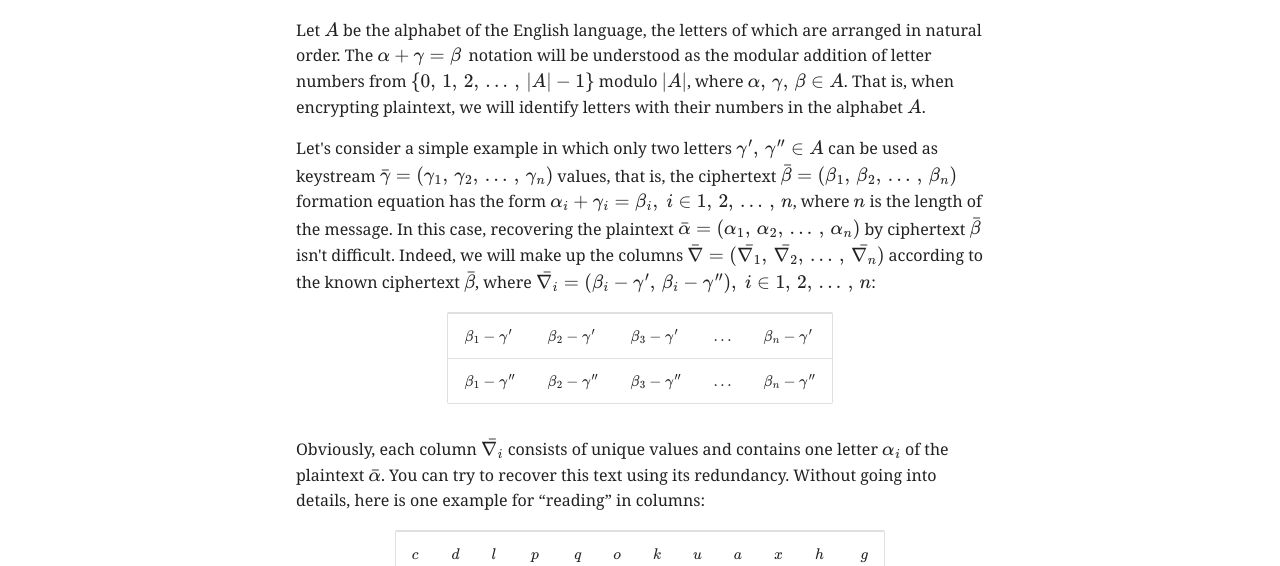
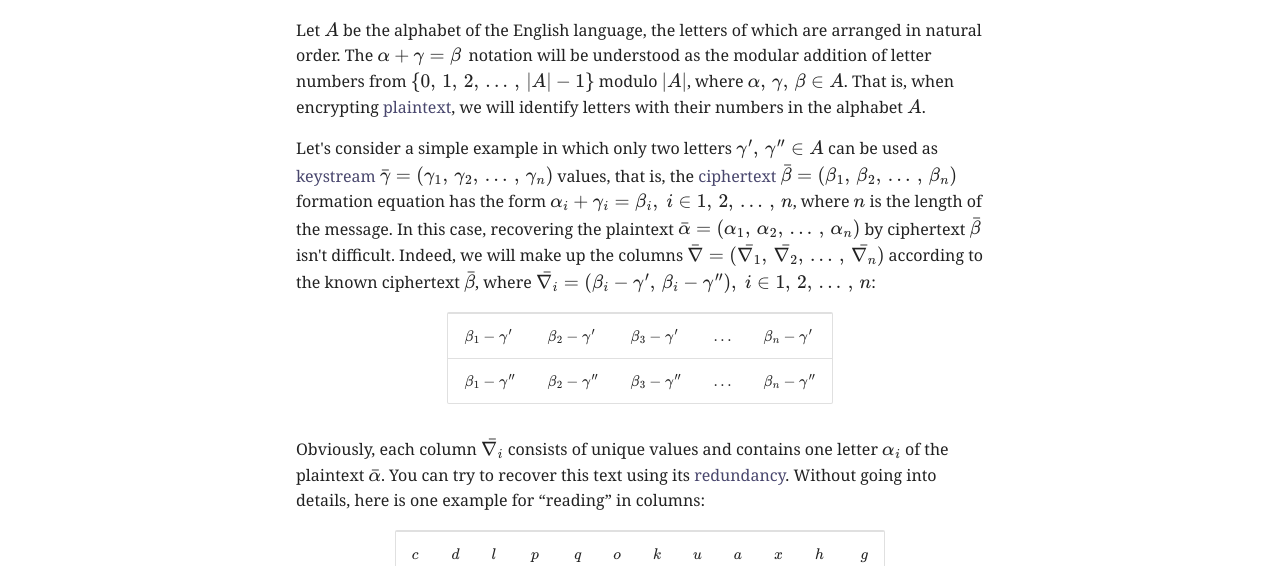
Before and after one commit to alex-snd/TRecover, an MkDocs documentation site: the page built from docs/objective.md, in a window 1280 px wide and 900 px high. Shown: the part 334-900 px from the top of the window. Built offline with MkDocs 1.6.1 and Material for MkDocs 9.7.7, drawn with Linux system fonts in a browser that asks for light colours; some web fonts are replaced; comment, search, counter and statistics services are not loaded; some of the changed lines change nothing that is shown; some of the changed text lies outside the part shown.

Commit message:
Add some terminology links

```diff
--- a/docs/objective.md
+++ b/docs/objective.md
@@ -10,10 +10,11 @@ For a clearer explanation of the problem, let me introduce the following concept
 Let $A$ be the alphabet of the English language, the letters of which are arranged in natural order. The
 $\alpha + \gamma = \beta \,$ notation will be understood as the modular addition of letter numbers from
 $\{ 0, \, 1, \, 2, \, ... \, , \, |A|- 1 \}$ modulo $|A|$, where $\alpha, \, \gamma, \, \beta \in A$.
-That is, when encrypting plaintext, we will identify letters with their numbers in the alphabet $A$.
+That is, when encrypting [plaintext](https://en.wikipedia.org/wiki/Plaintext), we will identify letters with
+their numbers in the alphabet $A$.
 
-Let's consider a simple example in which only two letters $\gamma', \, \gamma'' \in A$ can be used as keystream
-$\bar{\gamma}=(\gamma_1, \, \gamma_2, \, … \, , \, \gamma_n)$  values, that is, the ciphertext
+Let's consider a simple example in which only two letters $\gamma', \, \gamma'' \in A$ can be used as [keystream](https://en.wikipedia.org/wiki/Keystream)
+$\bar{\gamma}=(\gamma_1, \, \gamma_2, \, … \, , \, \gamma_n)$  values, that is, the [ciphertext](https://en.wikipedia.org/wiki/Ciphertext)
 $\bar{\beta}=(\beta_1, \, \beta_2, \, … \, , \, \beta_n)$ formation equation has the form
 $\alpha_i + \gamma_i = \beta_i, \; i \in \\{1, \, 2, \, … \, , \, n\\}$, where $n$ is the length of the message.
 In this case, recovering the plaintext $\bar{\alpha}=(\alpha_1, \, \alpha_2, \, ... \, , \, \alpha_n)$  by ciphertext
@@ -29,7 +30,8 @@ $\bar{\beta}$, where $\bar{\nabla_i}=(\beta_i-\gamma', \, \beta_i-\gamma''), \;
 </div>
 
 Obviously, each column $\bar{\nabla_i}$ consists of unique values and contains one letter $\alpha_i$ of the plaintext
-$\bar{\alpha}$. You can try to recover this text using its redundancy. Without going into details, here is one example
+$\bar{\alpha}$. You can try to recover this text using its [redundancy](https://en.wikipedia.org/wiki/Redundancy_(linguistics)).
+Without going into details, here is one example
 for “reading” in columns:
 
 <div align="center">
@@ -69,7 +71,7 @@ $$ \begin{aligned} h_i=max\\{\ell \in \\{ 1, \, 2, \, ... \, , \, |A|\\} : \sum_
 The critical depth of the columns $\hat{h}$, at which it is possible to unambiguously determine the original plaintext,
 is calculated by the formula:
 $$ \begin{aligned} \hat{h}=|A|^{1 - H(A)}, \end{aligned}$$
-where $H(A)$ is entropy of a language with alphabet $A$.
+where $H(A)$ is [entropy](https://en.wikipedia.org/wiki/Entropy_(information_theory)) of a language with alphabet $A$.
 
 !!! info ""
 
```
